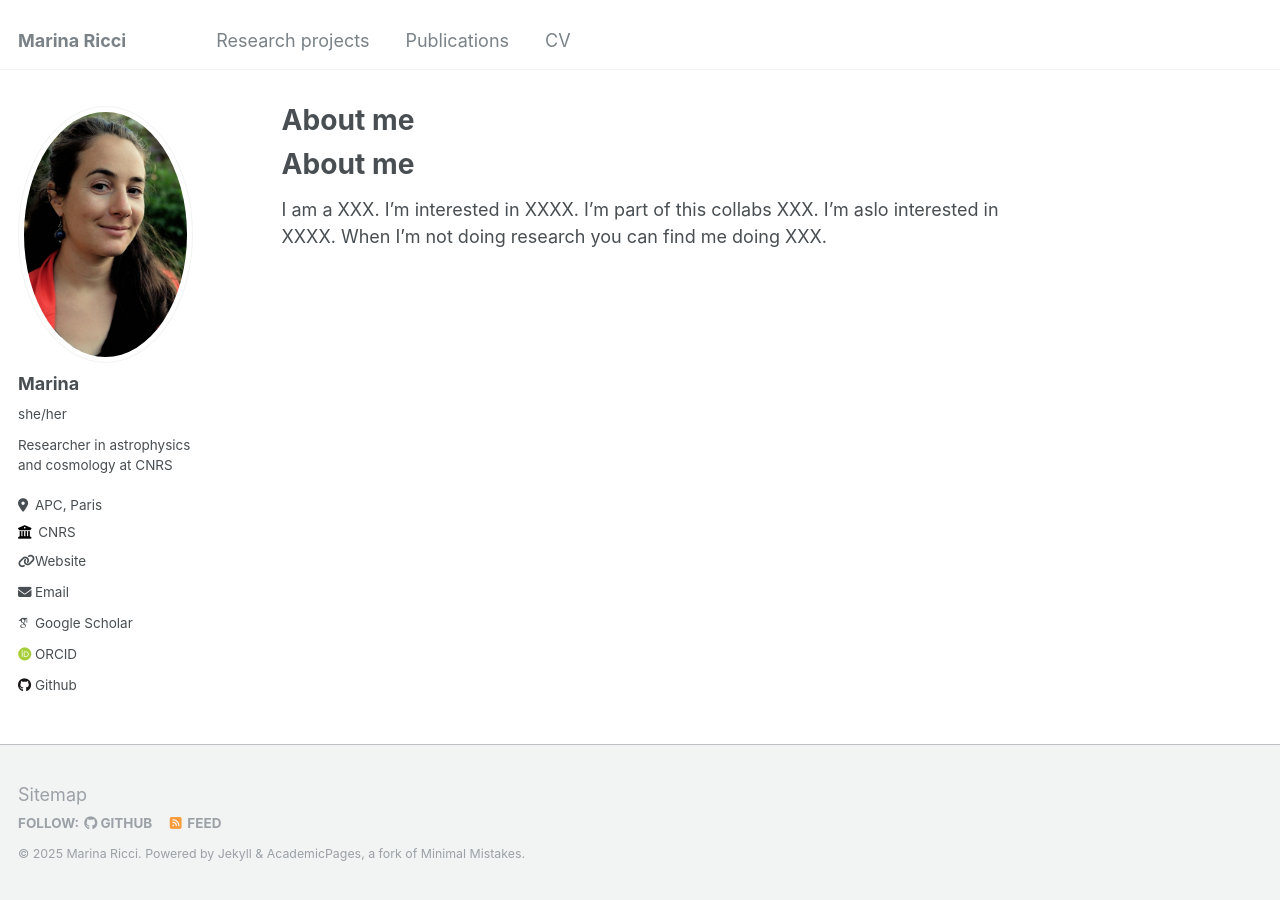
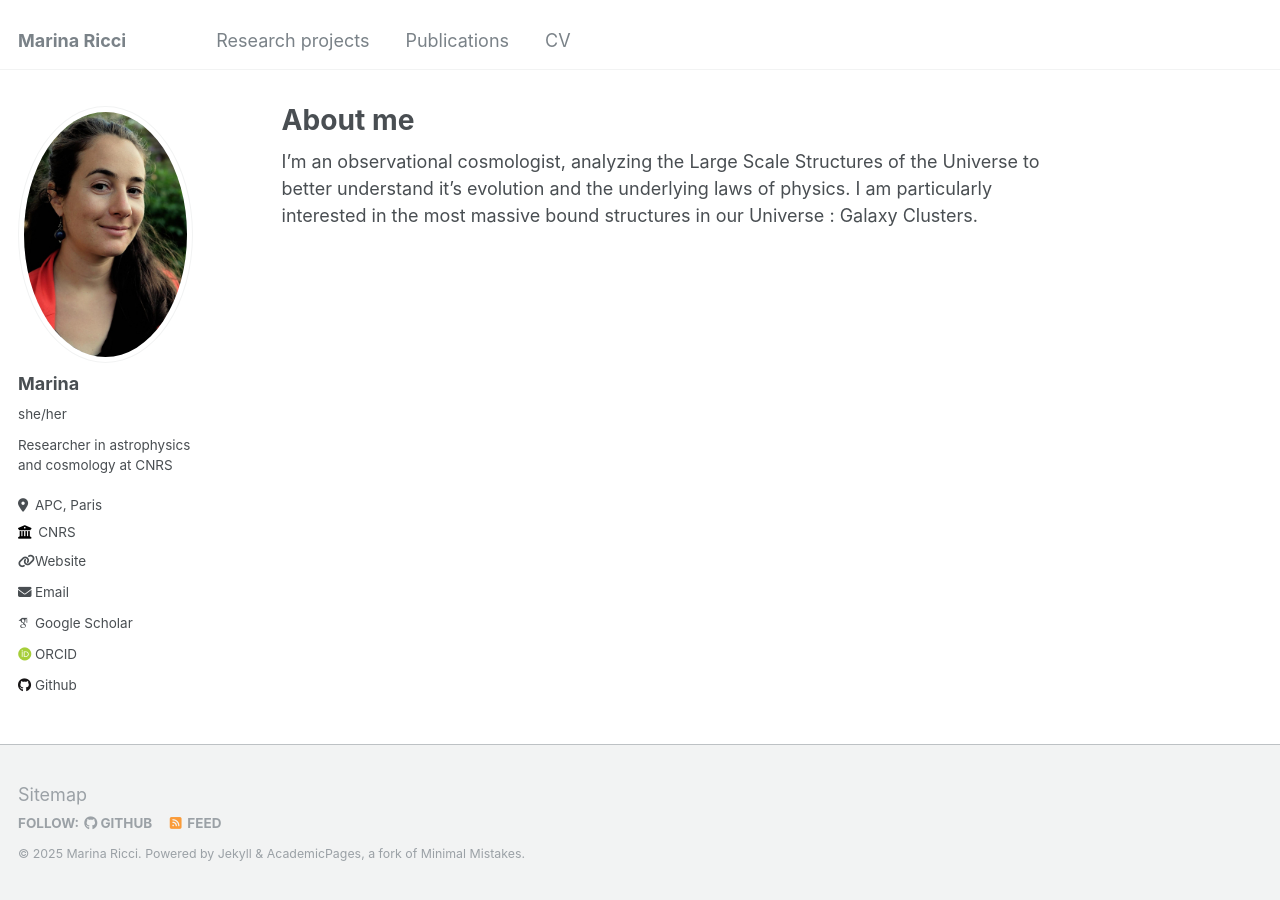
Before and after one commit to marina-ricci/marina-ricci.github.io, a Jekyll site: the page built from _pages/about.md, in a window 1280 px wide. Built offline with Jekyll 4.4.1, drawn with Linux system fonts in a browser that asks for light colours; some web fonts are replaced.

Commit message:
Update about.md

```diff
--- a/_pages/about.md
+++ b/_pages/about.md
@@ -6,11 +6,4 @@ redirect_from:
   - /about/
   - /about.html
 ---
-
-About me
-======
-I am a XXX.
-I'm interested in XXXX.
-I'm part of this collabs XXX.
-I'm aslo interested in XXXX.
-When I'm not doing research you can find me doing XXX.
+I’m an observational cosmologist, analyzing the Large Scale Structures of the Universe to better understand it’s evolution and the underlying laws of physics. I am particularly interested in the most massive bound structures in our Universe : Galaxy Clusters.
```
